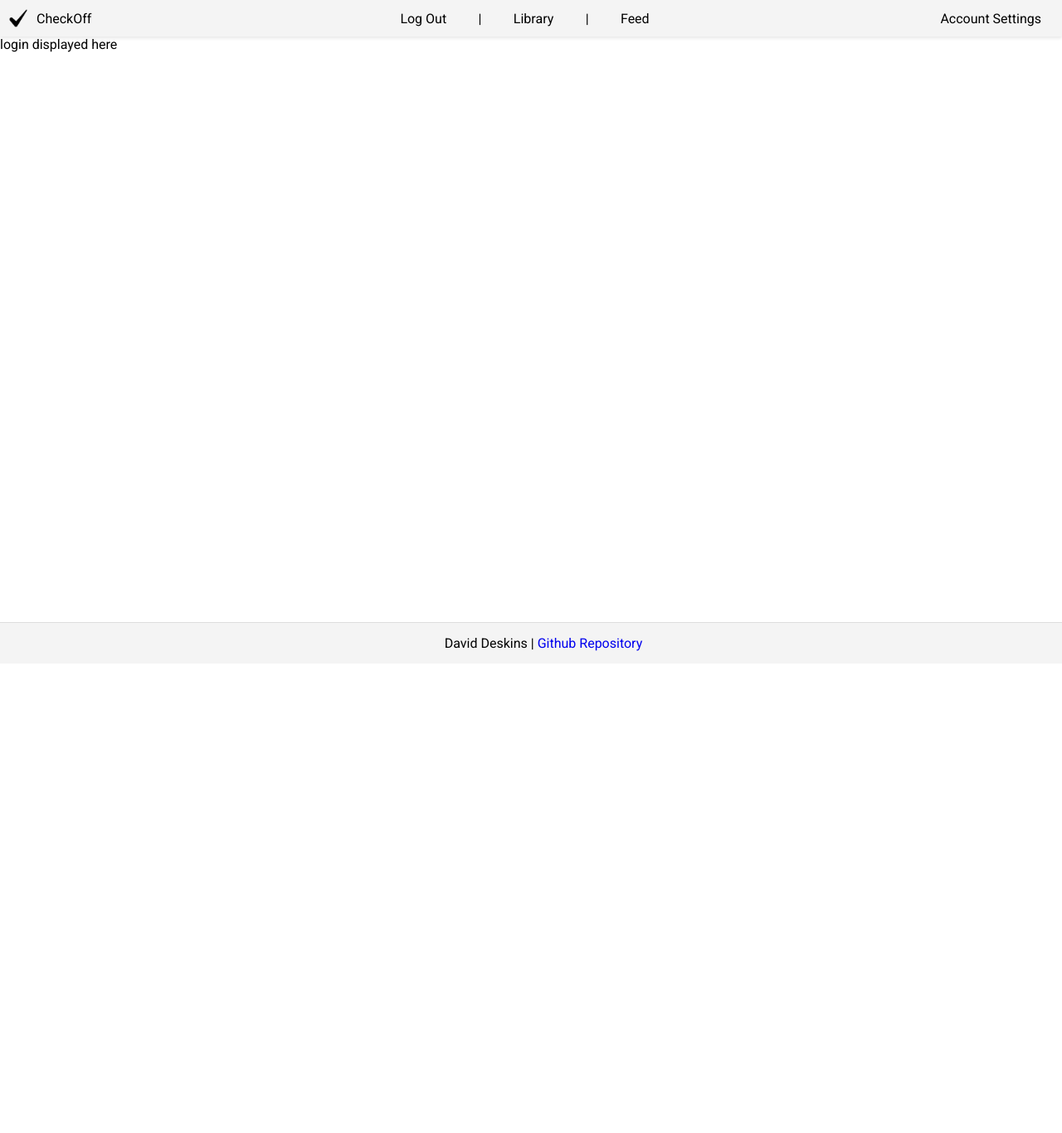
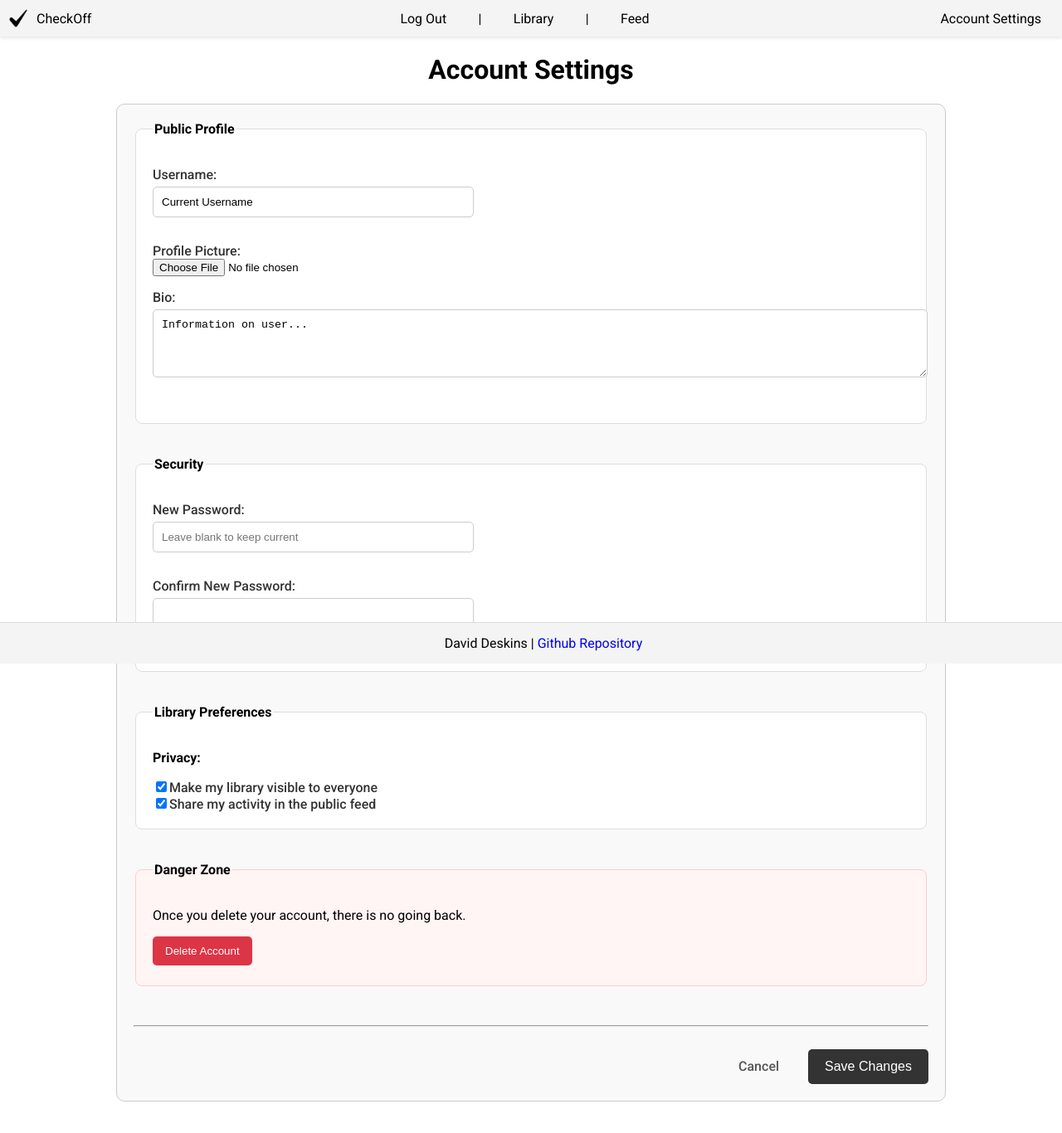
Before and after one commit to HyperNebula/CS260-Startup, a React (Vite) app: page /settings in a window 1280 px wide. Shown: the top 1366 px of the page at 83% size. Before the commit the page ends 800 px from the top, so only its background shows below. Built offline with nearby package versions, Linux system fonts and the light colour scheme.

Commit message:
added settings page body

```diff
--- a/src/settings/settings.jsx
+++ b/src/settings/settings.jsx
@@ -1,9 +1,82 @@
 import React from 'react';
 
 export function Settings() {
-  return (
-    <main className="container-fluid bg-secondary text-center">
-      <div>login displayed here</div>
-    </main>
-  );
+    return (
+        <main>
+            <h1 style={{ textAlign: "center" }}>Account Settings</h1>
+
+            <form className="setting-form">
+
+                <fieldset>
+                    <legend><strong>Public Profile</strong></legend>
+
+                    <p>
+                        <label>Username:</label><br/>
+                        <input type="text" id="targetUsername" value="Current Username"/>
+                    </p>
+
+                    <p>
+                        <label>Profile Picture:</label><br/>
+                        <input type="file" accept="image/png, image/jpeg"/>
+                    </p>
+
+                    <p>
+                        <label>Bio:</label><br/>
+                        <textarea rows="4">Information on user...</textarea>
+                    </p>
+                </fieldset>
+
+                <br/>
+
+                <fieldset>
+                    <legend><strong>Security</strong></legend>
+
+                    <p>
+                        <label>New Password:</label><br/>
+                        <input type="password" id="targetPassword" placeholder="Leave blank to keep current"/>
+                    </p>
+
+                    <p>
+                        <label >Confirm New Password:</label><br/>
+                        <input type="password"/>
+                    </p>
+                </fieldset>
+
+                <br/>
+
+                <fieldset>
+                    <legend><strong>Library Preferences</strong></legend>
+
+                    <p><strong>Privacy:</strong></p>
+
+                    <input type="checkbox"checked/>
+                    <label for="public-profile">Make my library visible to everyone</label><br/>
+
+                    <input type="checkbox"checked/>
+                    <label for="show-activity">Share my activity in the public feed</label>
+
+                </fieldset>
+
+                <br/>
+
+                <fieldset class="delete-field">
+                    <legend><strong>Danger Zone</strong></legend>
+
+                    <p>Once you delete your account, there is no going back.</p>
+                    <button type="button">Delete Account</button>
+                </fieldset>
+
+                <br/>
+                <hr/>
+                <br/>
+
+                <div class="update-settings">
+                    <a href="library.html">Cancel</a>
+                    <button type="submit">Save Changes</button>
+                </div>
+
+            </form>
+        </main>
+
+    );
 }
```
